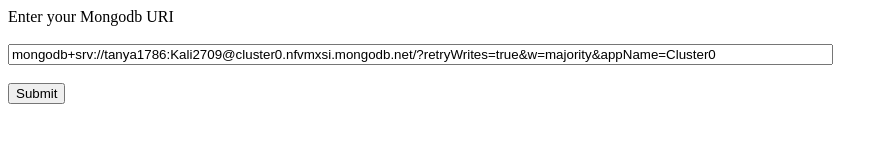
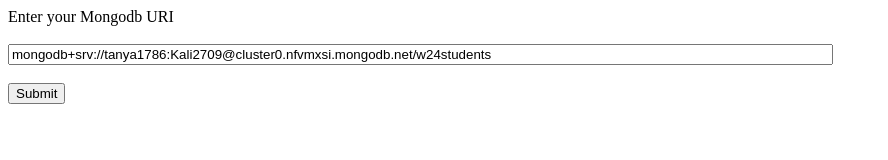
Before and after one commit to Tanya1786/Fullstack-3380, a website: page form.html in a window 1280 px wide. Shown: the whole page, without its empty margins (0-888 px from the left). Drawn offline with Linux system fonts and the light colour scheme.

Commit message:
Update form.html

```diff
--- a/form.html
+++ b/form.html
@@ -9,7 +9,7 @@
     <form action="/" method="POST">
         <label for="myuri">Enter your Mongodb URI</label>
         <br> <br>
-        <input type="text" size="100" name="myuri" value="mongodb+srv://tanya1786:Kali2709@cluster0.nfvmxsi.mongodb.net/?retryWrites=true&w=majority&appName=Cluster0">
+        <input type="text" size="100" name="myuri" value="mongodb+srv://tanya1786:Kali2709@cluster0.nfvmxsi.mongodb.net/w24students">
         <br> <br>
         <input type="submit" value="Submit">
     </form>
```
